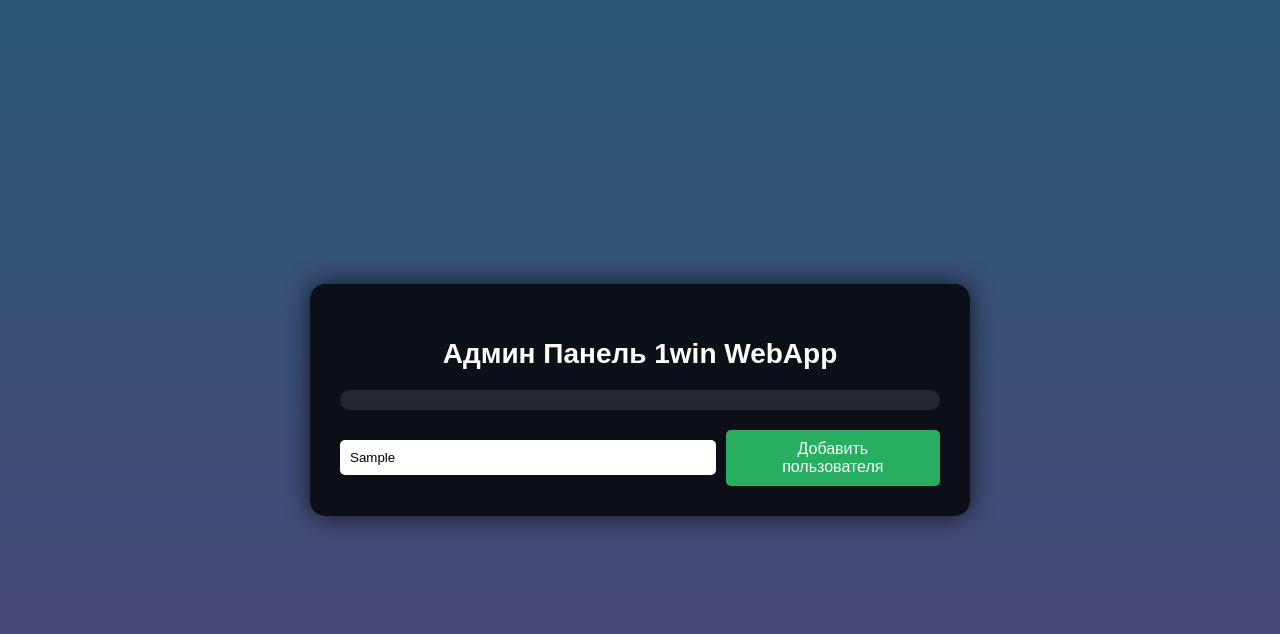
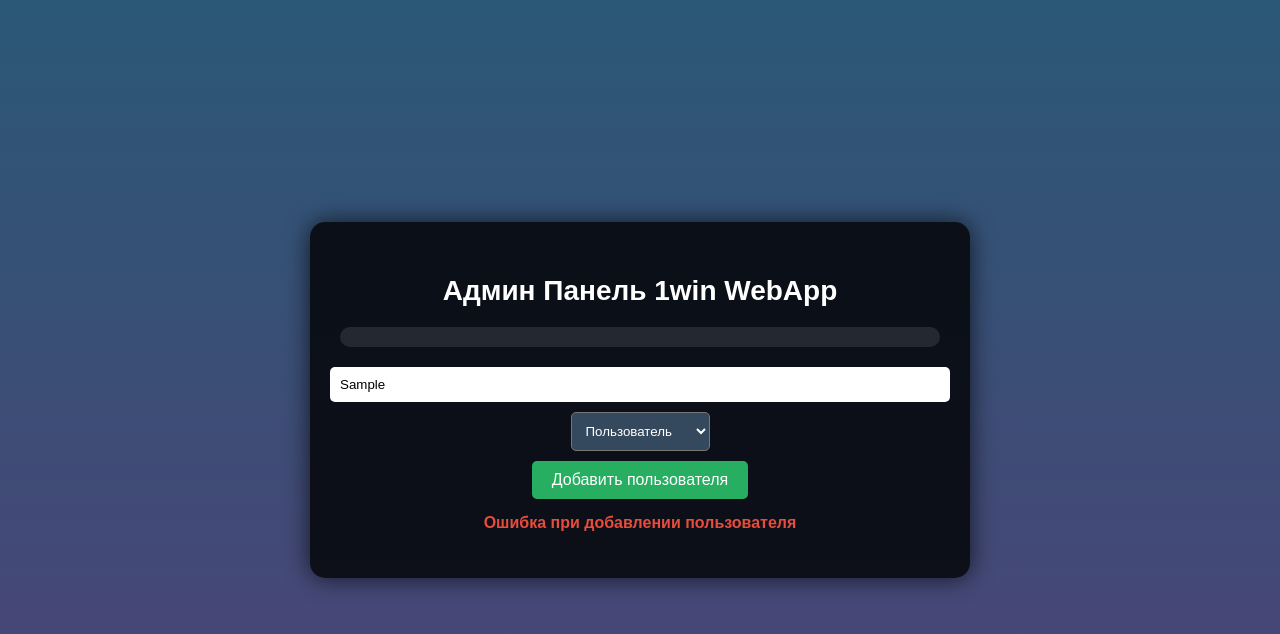
Before and after one commit to luacreate/minestest, a website: page admin.html in a window 1280 px wide. Both pictures are taken after typing "Sample" into the empty fields and a click on the button "Добавить пользователя". Drawn offline with Linux system fonts and the light colour scheme; no server answers.

Commit message:
Update admin.html

```diff
--- a/admin.html
+++ b/admin.html
@@ -62,22 +62,41 @@
         .add-user {
             margin-top: 20px;
             display: flex;
-            justify-content: space-between;
+            flex-direction: column;
             align-items: center;
         }
         .add-user input[type="text"] {
-            width: 60%;
+            width: 100%;
             padding: 10px;
-            margin-right: 10px;
+            margin-bottom: 10px;
             border: none;
             border-radius: 5px;
             outline: none;
+        }
+        .add-user select {
+            padding: 10px;
+            margin-bottom: 10px;
+            border-radius: 5px;
+            outline: none;
+            background: #34495e;
+            color: white;
         }
         .add-user button {
             background: #27ae60;
         }
         .add-user button:hover {
             background: #219150;
+        }
+        #statusMessage {
+            margin-top: 15px;
+            font-size: 16px;
+            font-weight: bold;
+        }
+        .success {
+            color: #2ecc71;
+        }
+        .error {
+            color: #e74c3c;
         }
     </style>
 </head>
@@ -89,8 +108,13 @@
         </div>
         <div class="add-user">
             <input type="text" id="newUserId" placeholder="ID нового пользователя">
+            <select id="userRole">
+                <option value="false">Пользователь</option>
+                <option value="true">Администратор</option>
+            </select>
             <button onclick="addUser()">Добавить пользователя</button>
         </div>
+        <p id="statusMessage"></p>
     </div>
     <script>
         async function loadUsers() {
@@ -117,42 +141,56 @@
 
         async function addUser() {
             const newUserId = document.getElementById('newUserId').value;
+            const userRole = document.getElementById('userRole').value === 'true';
+            const statusMessage = document.getElementById('statusMessage');
+
             if (!newUserId) {
-                alert('Введите ID нового пользователя');
+                statusMessage.textContent = 'Введите ID нового пользователя';
+                statusMessage.className = 'error';
                 return;
             }
+
             try {
                 const response = await fetch('/add-user', {
                     method: 'POST',
                     headers: {
                         'Content-Type': 'application/json'
                     },
-                    body: JSON.stringify({ userId: newUserId, admin: false })
+                    body: JSON.stringify({ userId: newUserId, admin: userRole })
                 });
                 if (response.ok) {
-                    alert('Пользователь добавлен');
+                    statusMessage.textContent = 'Пользователь добавлен';
+                    statusMessage.className = 'success';
                     loadUsers();
                 } else {
-                    alert('Ошибка при добавлении пользователя');
+                    statusMessage.textContent = 'Ошибка при добавлении пользователя';
+                    statusMessage.className = 'error';
                 }
             } catch (error) {
                 console.error('Ошибка при добавлении пользователя:', error);
+                statusMessage.textContent = 'Ошибка при добавлении пользователя';
+                statusMessage.className = 'error';
             }
         }
 
         async function deleteUser(userId) {
+            const statusMessage = document.getElementById('statusMessage');
             try {
                 const response = await fetch(`/admin/users/${userId}`, {
                     method: 'DELETE'
                 });
                 if (response.ok) {
-                    alert('Пользователь удалён');
+                    statusMessage.textContent = 'Пользователь удалён';
+                    statusMessage.className = 'success';
                     loadUsers();
                 } else {
-                    alert('Ошибка при удалении пользователя');
+                    statusMessage.textContent = 'Ошибка при удалении пользователя';
+                    statusMessage.className = 'error';
                 }
             } catch (error) {
                 console.error('Ошибка при удалении пользователя:', error);
+                statusMessage.textContent = 'Ошибка при удалении пользователя';
+                statusMessage.className = 'error';
             }
         }
 
```
